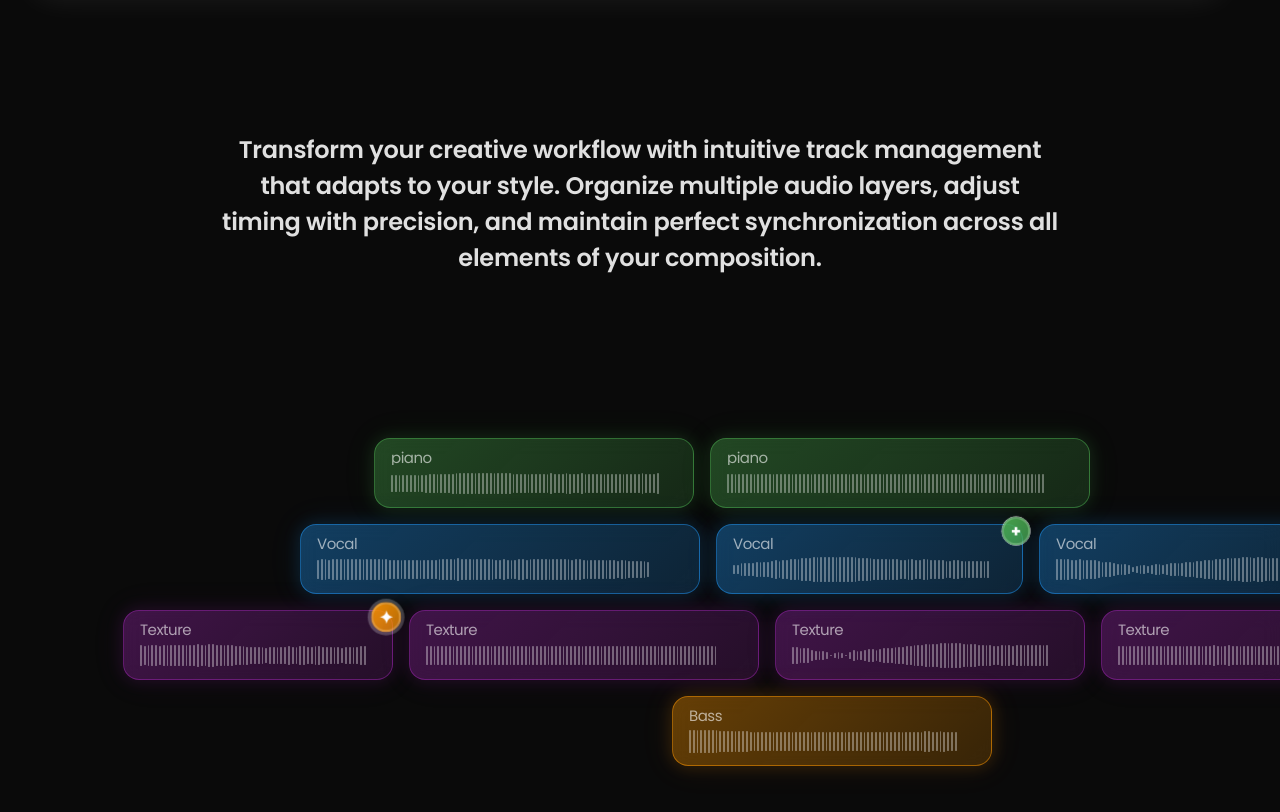
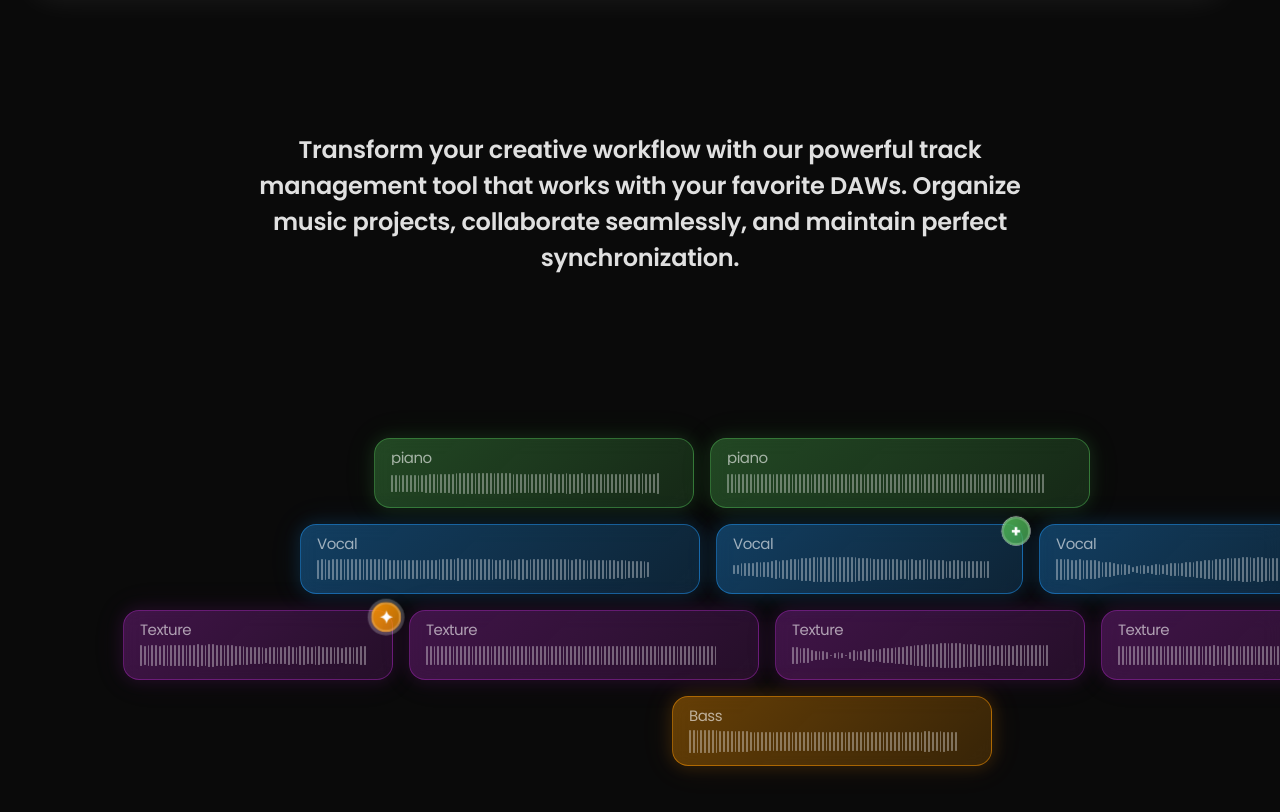
Before and after one commit to ColDAW/ColDaw_lab, a React (Vite) app in the folder client/: page / in a window 1280 px wide. Shown: the part 1100-1912 px from the top of the page. Built offline with nearby package versions, Linux system fonts and the light colour scheme; no server answers.

Commit message:
update UI

```diff
--- a/client/src/pages/LandingPage.tsx
+++ b/client/src/pages/LandingPage.tsx
@@ -984,9 +984,8 @@ const LandingPage: React.FC = () => {
       </VideoContainer>
 
       <CompositionDescription>
-        Transform your creative workflow with intuitive track management that adapts to your style.
-        Organize multiple audio layers, adjust timing with precision, and maintain perfect synchronization
-        across all elements of your composition.
+        Transform your creative workflow with our powerful track management tool that works with your favorite DAWs.
+        Organize music projects, collaborate seamlessly, and maintain perfect synchronization.
       </CompositionDescription>
 
       <CompositionSection ref={compositionRef}>
```
